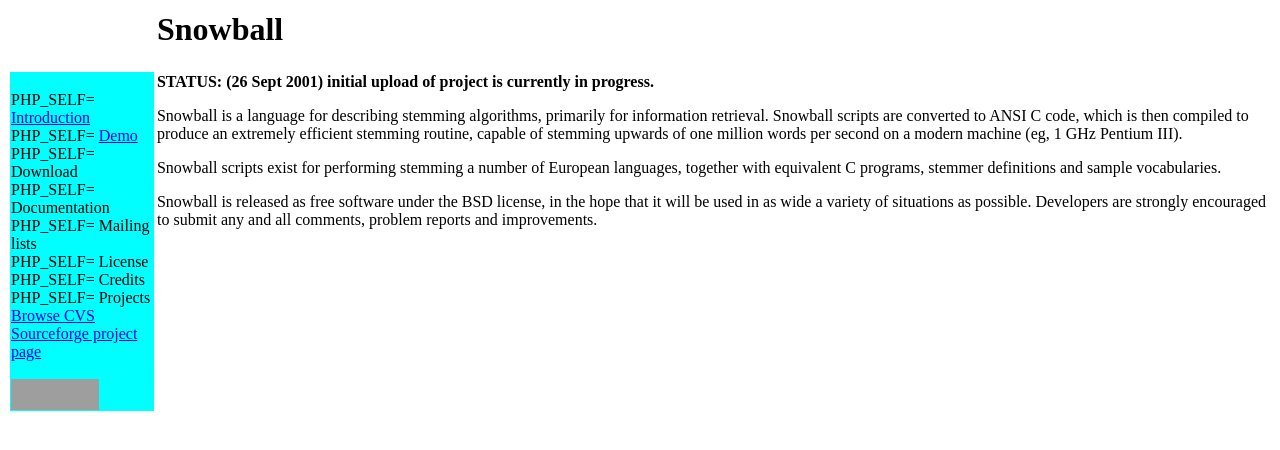
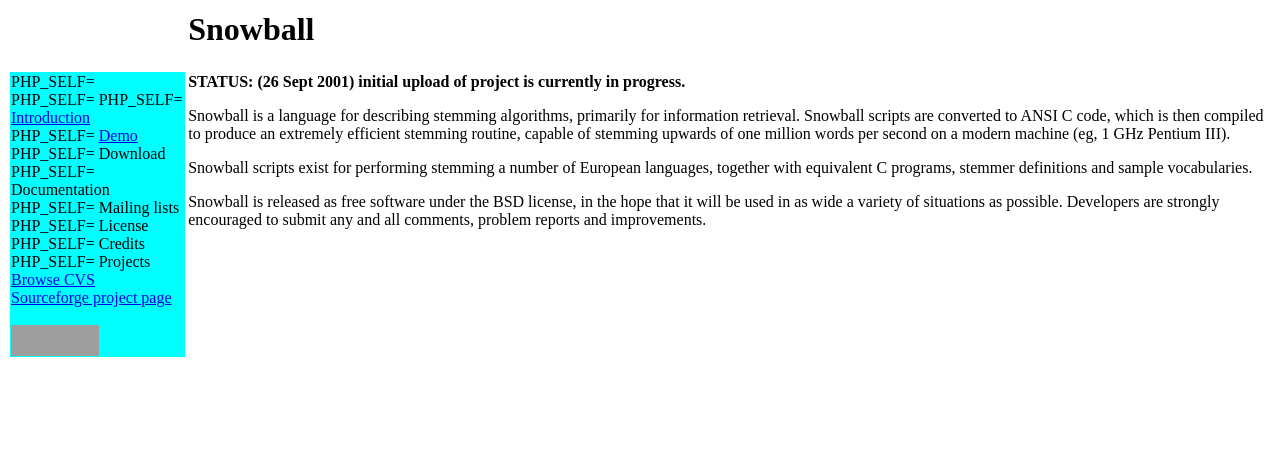
Before and after one commit to arnaudsj/snowball, a PHP site: page / in a window 1280 px wide. Shown: the top 450 px of the page. Run offline with PHP 8.4, Linux system fonts and the light colour scheme; data that the repository does not hold is empty; grey boxes are pictures that could not be loaded.

Commit message:
More debugging
git-svn-id: svn://snowball.tartarus.org/snowball/trunk@9 633ccae0-01f4-0310-8c99-d3591da6f01f

```diff
--- a/website/index.php
+++ b/website/index.php
@@ -8,7 +8,9 @@
 <h1>Snowball</h1>
 </td></tr>
 <tr><td valign=top bgcolor=cyan>
-<?php include('menu.inc'); ?>
+<?php
+  echo "PHP_SELF=$PHP_SELF ";
+include('menu.inc'); ?>
 </td><td valign=top>
 <b>STATUS: (26 Sept 2001) initial upload of project is currently in progress.</b>
 <p>
--- a/website/menu.inc
+++ b/website/menu.inc
@@ -10,7 +10,9 @@
  }
 ?>
 <br>
-<?php menuEntry("Introduction", "index.php") ?>
+<?php
+  echo "PHP_SELF=$PHP_SELF ";
+menuEntry("Introduction", "index.php") ?>
 <?php menuEntry("Demo", "demo.php") ?>
 <?php menuEntry("Download", "download.php") ?>
 <?php menuEntry("Documentation", "docs.php") ?>
```
